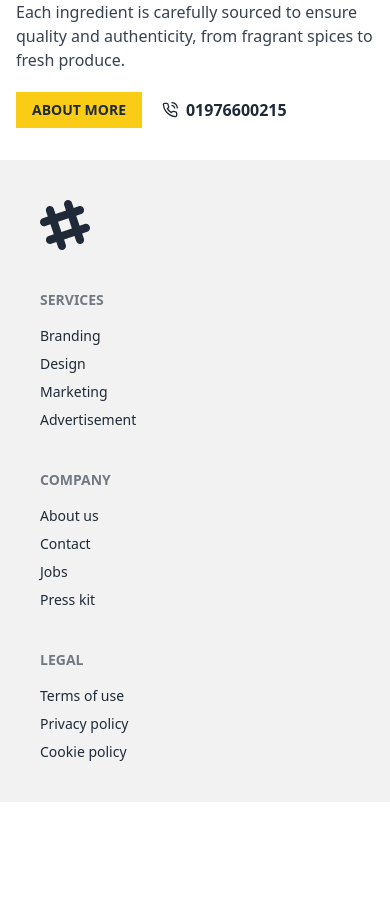
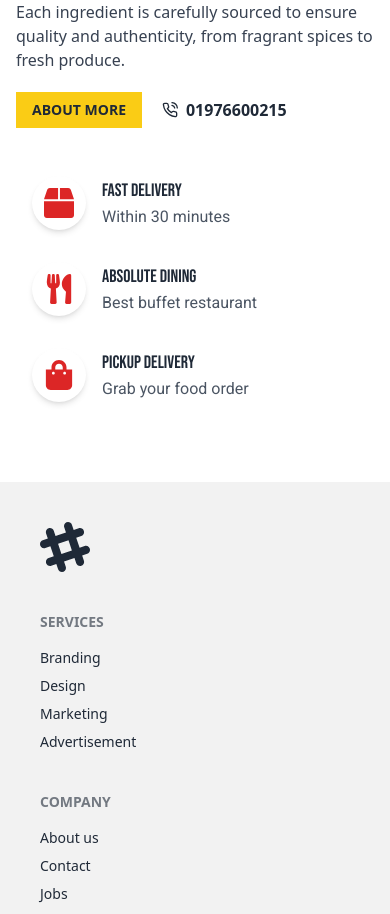
Before and after one commit to MohammedRasif/Frontend-Task, a React (Vite) app: page / in a window 390 px wide. Shown: the part 1266-2180 px from the top of the page. Before the commit the page ends 2068 px from the top, so only its background shows below. Built offline with nearby package versions, Linux system fonts and the light colour scheme.

Commit message:
exceptional section responsive done

```diff
--- a/src/commponents/Pages/Exceptional.jsx
+++ b/src/commponents/Pages/Exceptional.jsx
@@ -1,5 +1,7 @@
 import { useState } from "react";
 import { FiPhoneCall } from "react-icons/fi";
+import { FaBox, FaUtensils, FaShoppingBag } from "react-icons/fa";
+
 
 const Exceptional = () => {
   const [activeTab, setActiveTab] = useState("about");
@@ -21,6 +23,24 @@ const Exceptional = () => {
         "We would love to hear from you! Whether you’re interested in making a reservation, inquiring about our menu, or simply wanting to know more about our services, our team is here to help. Reach out to us through phone, email, or our social media channels, and we’ll get back to you as soon as possible.",
     },
   };
+
+  const features = [
+    {
+      icon: <FaBox className="text-red-600 text-3xl" />,
+      title: "FAST DELIVERY",
+      description: "Within 30 minutes",
+    },
+    {
+      icon: <FaUtensils className="text-red-600 text-3xl " />,
+      title: "ABSOLUTE DINING",
+      description: "Best buffet restaurant",
+    },
+    {
+      icon: <FaShoppingBag className="text-red-600 text-3xl" />,
+      title: "PICKUP DELIVERY",
+      description: "Grab your food order",
+    },
+  ];
 
   return (
     <div className="px-4 py-8 md:px-12 ">
@@ -70,6 +90,23 @@ const Exceptional = () => {
           </div>
         </div>
       </div>
+      <div className="flex flex-col sm:flex-row items-center sm:space-y-0 sm:space-x-8  py-8">
+  {features.map((feature, index) => (
+    <div
+      key={index}
+      className="flex items-center space-x-4 lg:space-x-10 mx-auto sm:mx-0 lg:ml-64 p-4 lg:p-6 bg-white rounded-lg  w-full sm:w-auto"
+    >
+      <div>
+        <h3 className="bg-white rounded-full p-3 shadow-md">{feature.icon}</h3>
+      </div>
+      <div className="ml-1  sm:text-left">
+        <h3 className="text-lg font-semibold bebas-neue-regular text-gray-800">{feature.title}</h3>
+        <p className="text-gray-600 roboto-thin">{feature.description}</p>
+      </div>
+    </div>
+  ))}
+</div>
+
     </div>
   );
 };
--- a/src/index.css
+++ b/src/index.css
@@ -5,8 +5,7 @@
 
 .roboto-thin {
     font-family: "Roboto", sans-serif;
-    font-weight: 100;
-    font-style: normal;
+
   }
 
   .roboto-light {
```
